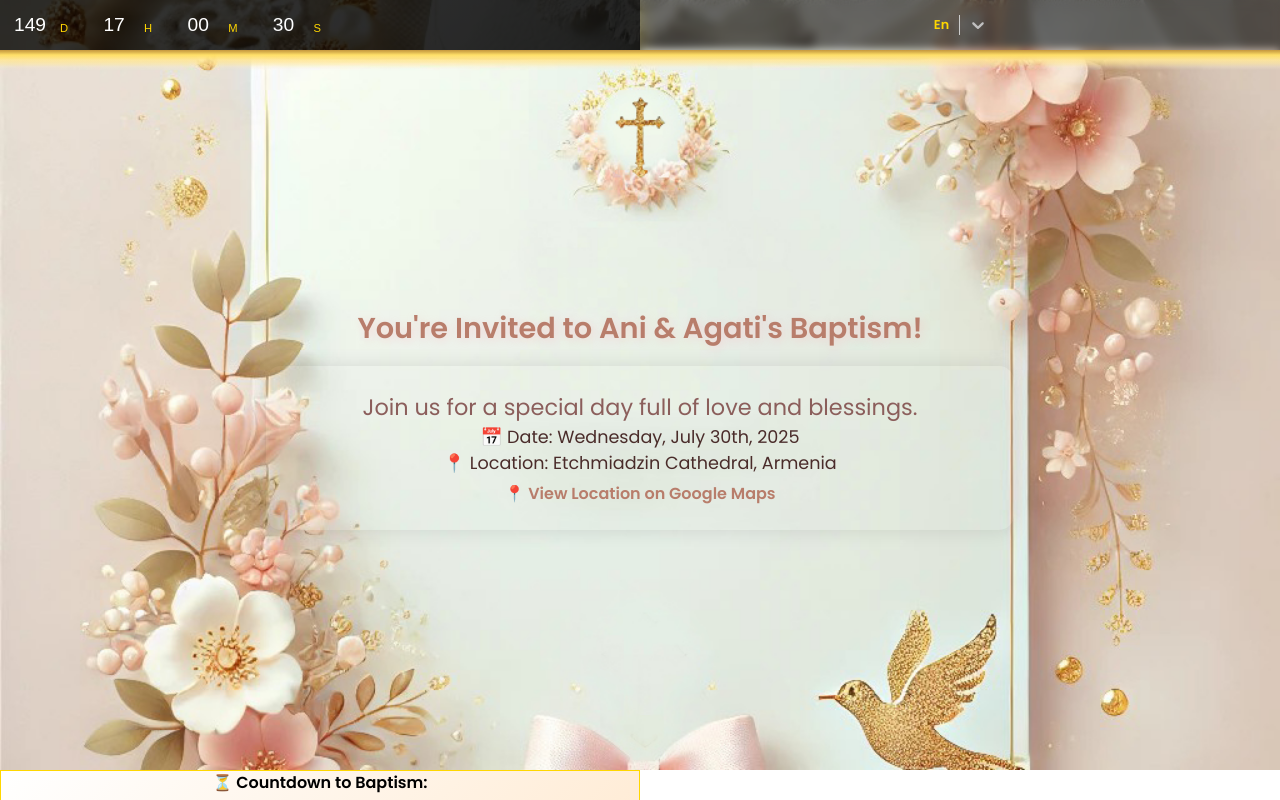
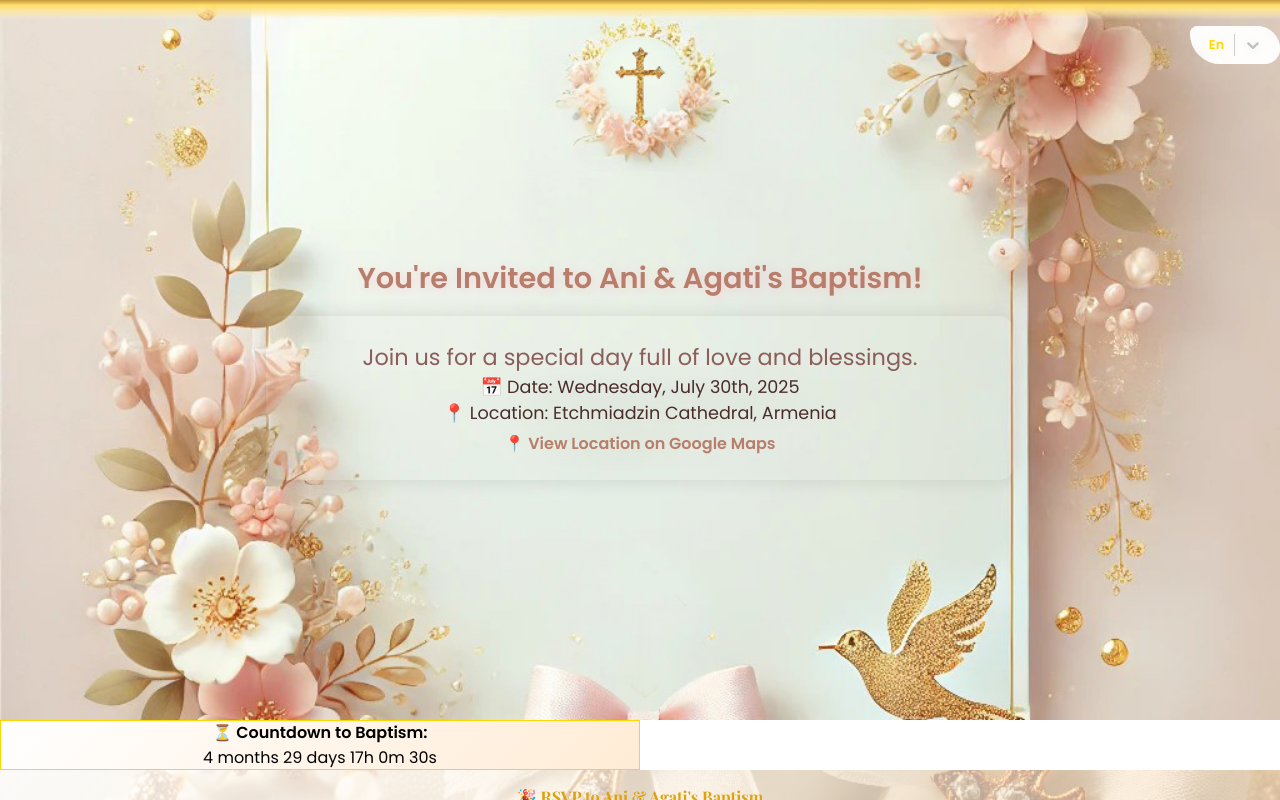
Before and after one commit to garenghazarian1/AgatiBirthday, a Next.js app: page /1 in a window 1280 px wide. Shown: the top 800 px of the page. Built offline with nearby package versions, Linux system fonts and the light colour scheme; no server answers.

Commit message:
edit se 07

```diff
--- a/src/app/[locale]/page.jsx
+++ b/src/app/[locale]/page.jsx
@@ -5,6 +5,7 @@
 import Invitation from "@/components/Invitation/Invitation";
 import CountdownTimer from "@/components/CountdownTimer/CountdownTimer";
 import RSVPForm from "@/components/RSVPForm/RSVPForm";
+import FlipClock from "@/components/FlipClock/FlipClock";
 // import QRCodeGenerator from "@/components/QRCodeGenerator/QRCodeGenerator";
 
 export default function HomePage() {
@@ -15,10 +16,12 @@
   return (
     <>
       <LanguageSwitcher />
+
       <Invitation />
       <CountdownTimer />
       <RSVPForm />
       {/* <QRCodeGenerator /> */}
+      <FlipClock eventDate="2025-07-30T10:00:00" />
     </>
   );
 }
--- a/src/app/page.jsx
+++ b/src/app/page.jsx
@@ -6,6 +6,7 @@
 import CountdownTimer from "@/components/CountdownTimer/CountdownTimer";
 import RSVPForm from "@/components/RSVPForm/RSVPForm";
 import { useMessages } from "../lib/i18n";
+import FlipClock from "@/components/FlipClock/FlipClock";
 
 export default function HomePage() {
   const defaultLocale = "am";
@@ -26,6 +27,7 @@
       <Invitation />
       <CountdownTimer />
       <RSVPForm />
+      <FlipClock eventDate="2025-07-30T10:00:00" />
     </>
   );
 }
--- a/src/components/FlipClock/FlipClock.module.css
+++ b/src/components/FlipClock/FlipClock.module.css
@@ -3,13 +3,13 @@
 -------------------------------------- */
 .flipClockContainer {
   display: flex;
-  justify-content: flex-start;
+  justify-content: center;
   align-items: center;
   position: relative;
   background: rgba(0, 0, 0, 0.6);
   gap: 1rem;
   box-shadow: 0px 4px 15px rgba(255, 215, 0, 0.3);
-  width: 50vw;
+  width: 100vw;
   height: 50px;
   cursor: pointer;
 }
@@ -151,8 +151,8 @@
 /* =======================================
      RESPONSIVE BREAKPOINT EXAMPLE (MOBILE)
 ========================================= */
-@media (max-width: 600px) {
-  /* Normal container on mobile */
+/* @media (max-width: 600px) {
+
   .flipClockContainer {
     width: 70vw;
     height: auto;
@@ -176,7 +176,7 @@
     font-size: 0.8rem;
   }
 
-  /* Fullscreen on mobile */
+
   .flipClockContainerFull {
     padding: 1rem;
     gap: 1rem;
@@ -196,7 +196,7 @@
   .flipClockContainerFull .headline {
     font-size: 1.5rem;
   }
-}
+} */
 
 /* =======================================
      iPhone-Specific Fixes
--- a/src/components/Invitation/Invitation.jsx
+++ b/src/components/Invitation/Invitation.jsx
@@ -4,6 +4,7 @@
 import { useTranslations } from "next-intl";
 import Link from "next/link";
 import styles from "./Invitation.module.css";
+import LanguageSwitcher from "../LanguageSwitcher/LanguageSwitcher";
 
 export default function Invitation() {
   const t = useTranslations();
@@ -23,6 +24,8 @@
 
   return (
     <>
+      <LanguageSwitcher />
+
       <div className={styles.topShadow}></div>
       {/* <div className={styles.bottomShadow}></div> */}
       <div className={styles.topShadow}></div>
--- a/src/components/LanguageSwitcher/LanguageSwitcher.jsx
+++ b/src/components/LanguageSwitcher/LanguageSwitcher.jsx
@@ -5,7 +5,7 @@
 import Select from "react-select";
 import styles from "./LanguageSwitcher.module.css";
 // import CountdownTimer from "@/components/CountdownTimer/CountdownTimer";
-import FlipClock from "@/components/FlipClock/FlipClock";
+// import FlipClock from "@/components/FlipClock/FlipClock";
 
 export default function LanguageSwitcher() {
   const router = useRouter();
@@ -49,7 +49,7 @@
       background: "rgba(0, 0, 0, 0.0)",
       border: "none",
       borderRadius: "none",
-      padding: "0.5rem",
+      // padding: "0.5rem",
       fontSize: "0.8rem",
       color: "#FFD700", // Gold text
 
@@ -81,12 +81,14 @@
 
     option: (provided, state) => ({
       ...provided,
-      padding: "0.8rem",
+      // padding: "0.8rem",
       fontSize: "0.8rem",
       color: state.isFocused ? "#FFD700" : "black", // Gold on focus, Silver default
       fontWeight: state.isFocused ? "bold" : "normal",
       borderRadius: "10px",
-      background: state.isFocused ? "rgba(255, 215, 0, 0.2)" : "transparent",
+      // background: state.isFocused ? "rgba(255, 215, 0, 0.2)" : "transparent",
+      background: state.isFocused ? "rgba(255, 255, 255, 0.8)" : "transparent",
+
       transition: "all 0.3s ease-in-out",
       cursor: "pointer",
     }),
@@ -117,7 +119,7 @@
       <div className={styles.container}>
         {/* <CountdownTimer /> */}
 
-        <FlipClock eventDate="2025-07-30T10:00:00" />
+        {/* <FlipClock eventDate="2025-07-30T10:00:00" /> */}
 
         <div className={styles.box}>
           <Select
--- a/src/components/LanguageSwitcher/LanguageSwitcher.module.css
+++ b/src/components/LanguageSwitcher/LanguageSwitcher.module.css
@@ -1,17 +1,19 @@
 .container {
   display: flex;
-  justify-content: center;
+  justify-content: flex-end;
   align-items: center;
   width: 100vw;
   height: 50px;
   z-index: 10000;
-  background: linear-gradient(
+  /* background: linear-gradient(
       135deg,
       rgba(0, 0, 0, 0.5) 10%,
       rgba(25, 25, 25, 0.7) 50%,
       rgba(50, 50, 50, 0.8) 90%
     ),
-    url("/backgroundA.webp") center/cover no-repeat;
+    url("/backgroundA.webp") center/cover no-repeat; */
+  position: absolute;
+  top: 20px;
 }
 
 .h2 {
@@ -27,11 +29,11 @@
   justify-content: center;
   align-items: center;
   flex-direction: column;
-  background: rgba(255, 255, 255, 0.1);
+  background: rgba(255, 255, 255, 0.8);
   backdrop-filter: blur(5px);
   transition: all 0.3s ease-in-out;
-  width: 50%;
-  height: 70px;
+  width: 90px;
+  border-radius: 1rem 3rem 2rem 4rem;
 }
 
 .box:hover {
@@ -39,8 +41,8 @@
   box-shadow: 0px 0px 10px rgba(255, 215, 0, 0.3);
 }
 
-@media (max-width: 600px) {
+/* @media (max-width: 600px) {
   .box {
     width: 30vw;
   }
-}
+} */
```
